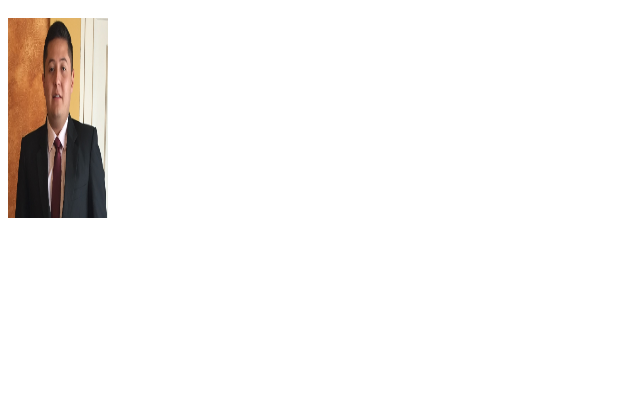
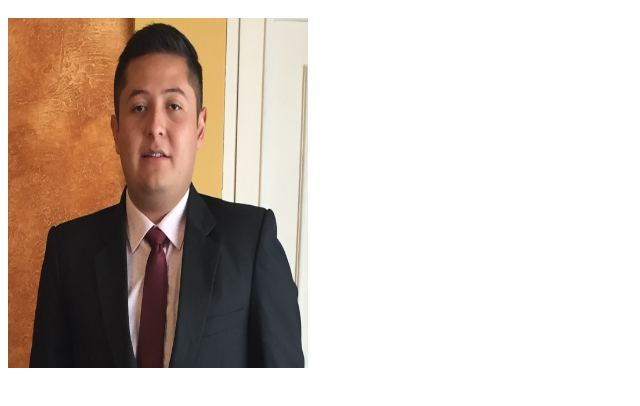
Before and after one commit to pabsanchez/pabsanchez.github.io, a plain HTML site: page index.html in a window 1280 px wide. Shown: the part 48-454 px from the top of the page, without its empty margins (0-640 px from the left). Drawn offline with Linux system fonts and the light colour scheme.

Commit message:
Update index.html

```diff
--- a/index.html
+++ b/index.html
@@ -1,4 +1,4 @@
 <html>
 <h1>Pablo's Portfolio</h1>
-<img src="Foto de perfil.jpg" alt="Girl in a jacket" width="100" height="200"/>
+<img src="Foto de perfil.jpg" alt="Girl in a jacket" width="300" height="350"/>
 <html>
```
